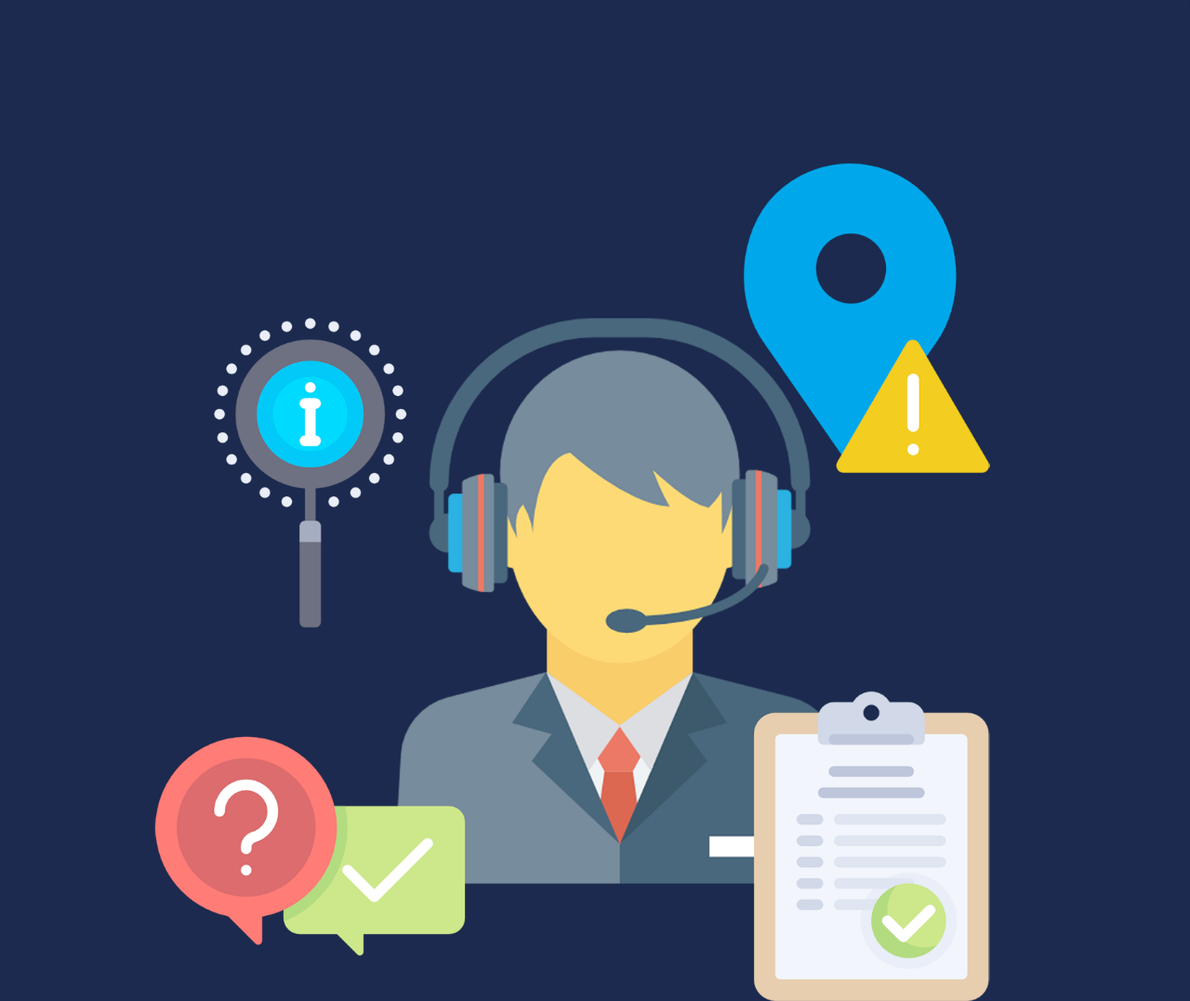
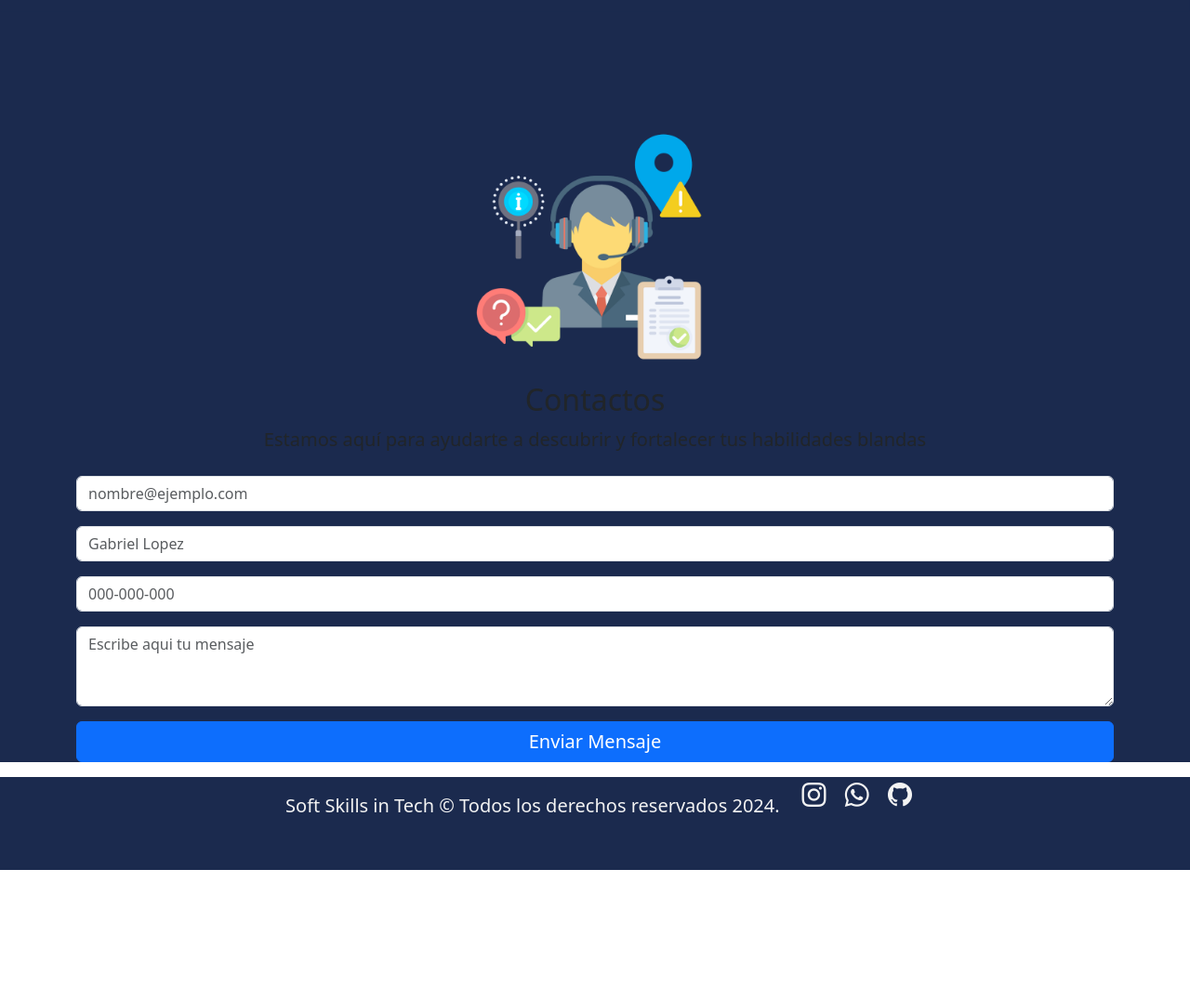
Before and after one commit to Antoheredia28/Landing-con-bootstrp, a plain HTML site: page index.html in a window 1280 px wide. Shown: the part 3420-4497 px from the top of the page at 93% size. After the commit the page ends 4356 px from the top, so only its background shows below. Drawn offline with nearby package versions, Linux system fonts and the light colour scheme.

Commit message:
imagen pequena

```diff
--- a/CSS/main.css
+++ b/CSS/main.css
@@ -69,12 +69,20 @@ body {
     transform: translate(-50%, -50%);
     background: #fbfafa;
     border-radius: 5px;
-
 }
 
 #titulo-fomulario {
     color: #3f3f3f;
 }
+
+/* Estilo para imágenes pequeñas en el formulario */
+.img-pequena {
+    max-width: 300px; /* Ajusta el tamaño máximo de la imagen */
+    width: 100%; /* Asegura que sea responsiva */
+    height: auto; /* Mantiene la proporción original */
+}
+
+
 
 
 /*=========================FOOTER================================*/
--- a/index.html
+++ b/index.html
@@ -152,7 +152,7 @@
 
       <div class="container" id="contenedor formulrio">
         <div id="titulo-formulario" class="text-center mb-4">
-          <div><img src="Imagenes/contctus.png" alt="Contacto" class="img-fluid"></div>
+          <div><img src="Imagenes/contctus.png" alt="Contacto" class="img-fluid img-pequena"></div>
           <h2>Contactos</h2>
           <p class="fs-5">Estamos aquí para ayudarte a descubrir y fortalecer tus habilidades blandas</p>
         </div>
@@ -177,7 +177,7 @@
     </Section>
 
     <!--========================================================== -->
-                        <!--PIE DE L PAGINA-->
+                        <!--PIE DE LA PAGINA-->
 <!--========================================================== -->
 
  <footer class="w-100 d-flex aling-items-center justify-content-center flex-wrap">
```
